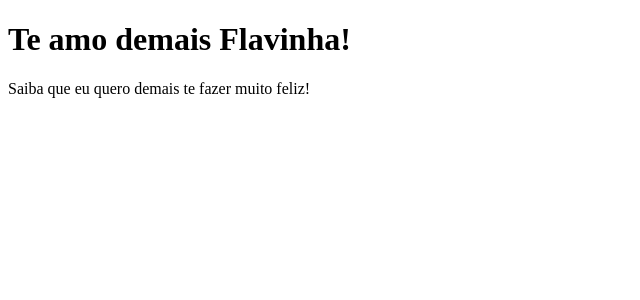
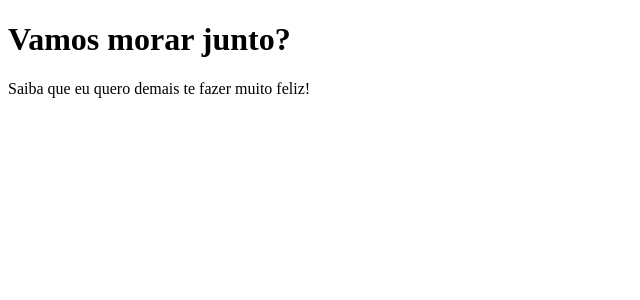
Before and after one commit to vitor-dan/clone-tabnews, a Next.js app: page / in a window 1280 px wide. Shown: the top 300 px of the page, without its empty margins (0-640 px from the left). Built offline with nearby package versions, Linux system fonts and the light colour scheme.

Commit message:
feat: atualizad mensagem

```diff
--- a/pages/index.js
+++ b/pages/index.js
@@ -1,7 +1,7 @@
 function Home() {
   return (
     <>
-      <h1>Te amo demais Flavinha!</h1>
+      <h1>Vamos morar junto?</h1>
       <p>Saiba que eu quero demais te fazer muito feliz!</p>
     </>
   );
```
